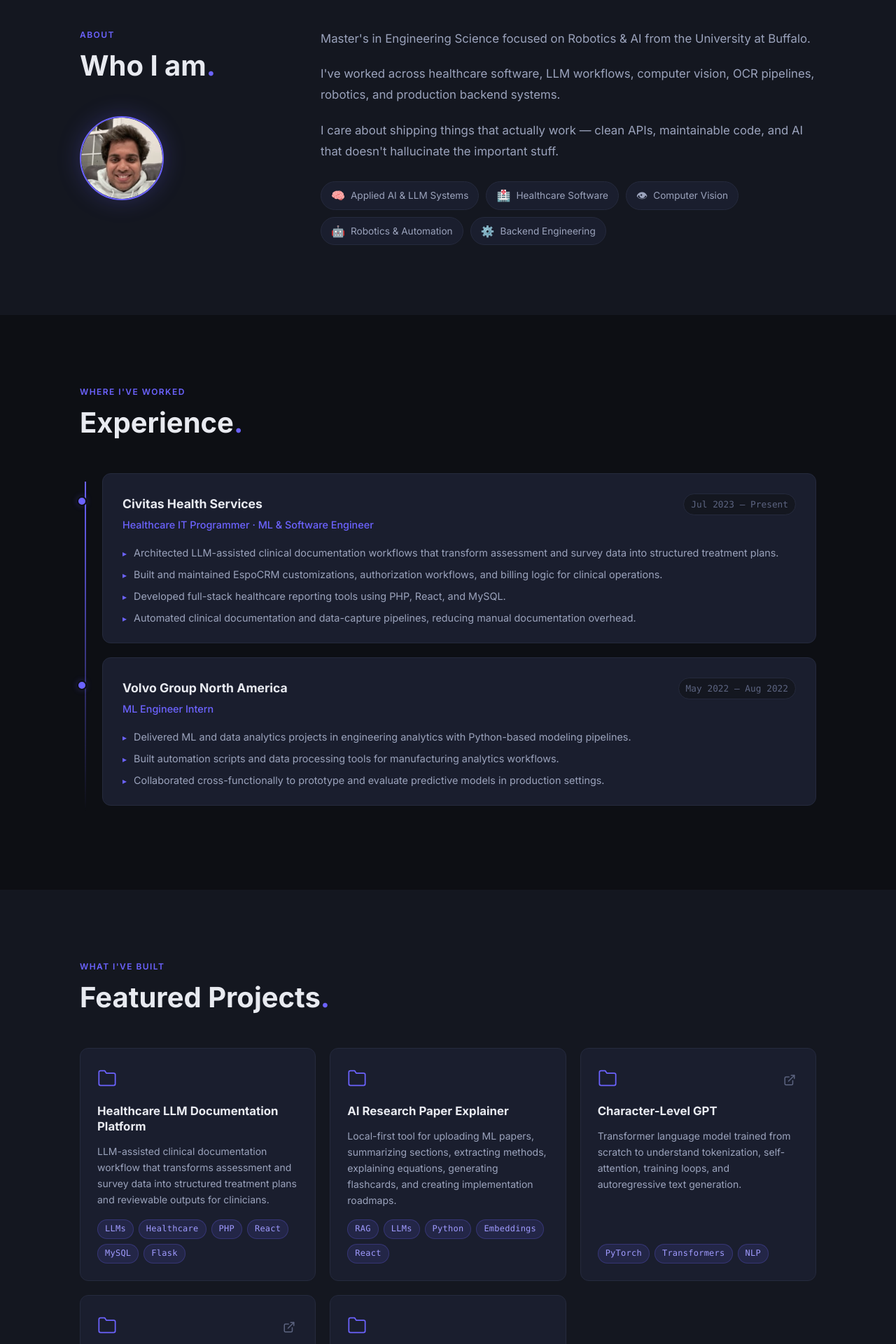
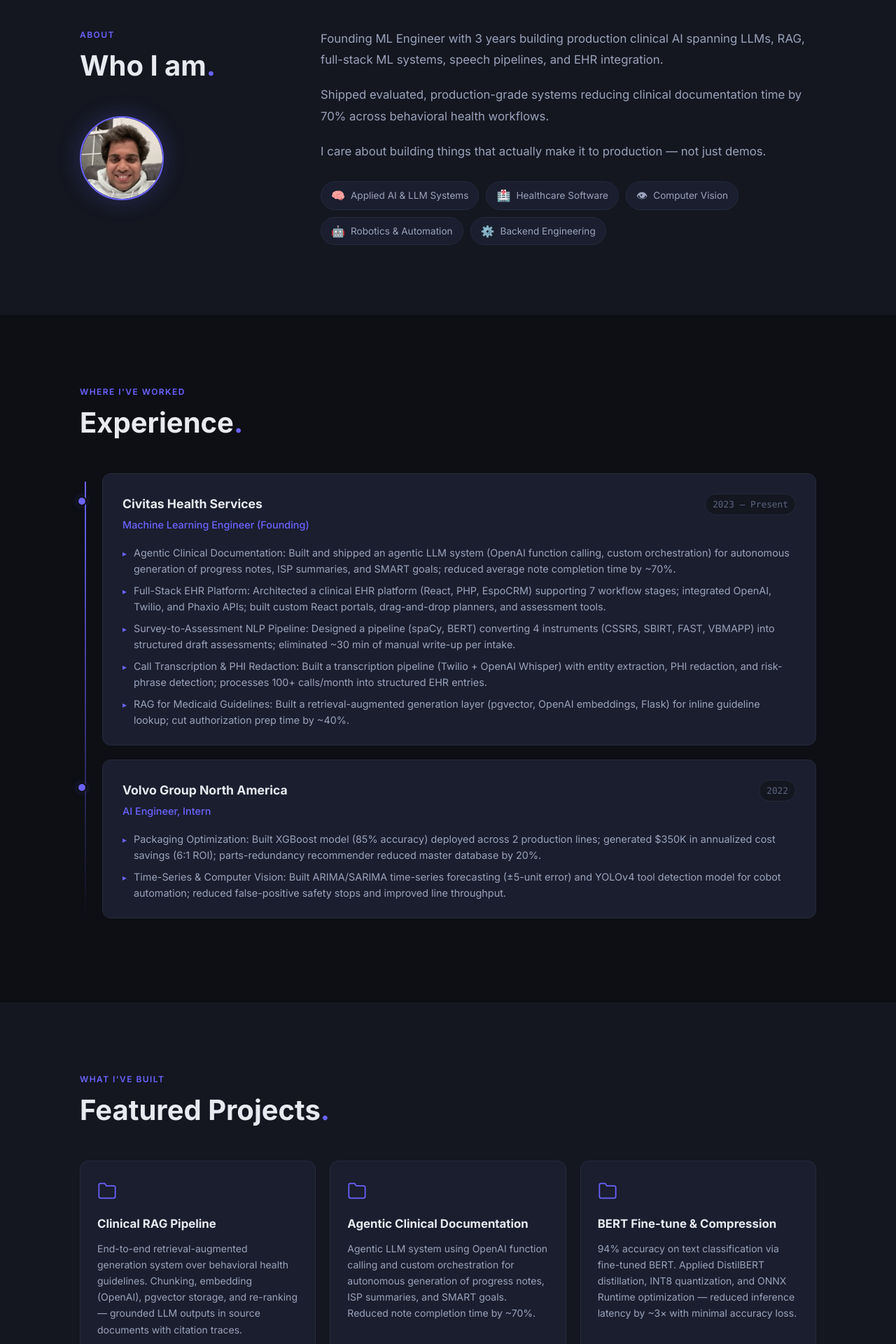
Before and after one commit to udbhavsaxena/udbhavsaxena.github.io, a React (Vite) app: page / in a window 1280 px wide. Shown: the part 860-2780 px from the top of the page at 70% size. Built offline with nearby package versions, Linux system fonts and the light colour scheme.

Commit message:
sync all content with 2026 resume

```diff
--- a/src/data/content.js
+++ b/src/data/content.js
@@ -3,9 +3,9 @@
 
 export const meta = {
   name: "Udbhav Saxena",
-  title: "Machine Learning Engineer · Applied AI · Software Engineer",
+  title: "Founding ML Engineer · LLMs · RAG · Full-Stack ML Systems",
   pitch:
-    "I build practical AI and software systems that turn messy real-world workflows into reliable, usable products.",
+    "3 years building production clinical AI — agentic LLM systems, RAG pipelines, speech workflows, and EHR platforms that ship and actually work.",
   email: "udbhav.saxena@gmail.com",
   github: "https://github.com/udbhavsaxena",
   linkedin: "https://www.linkedin.com/in/udbhav-saxena/",
@@ -13,103 +13,137 @@ export const meta = {
   photo: "/e.png",
 };
 
-export const about = `Master's in Engineering Science focused on Robotics & AI from the University at Buffalo.
-I've worked across healthcare software, LLM workflows, computer vision, OCR pipelines, robotics, and production backend systems.
-I care about shipping things that actually work — clean APIs, maintainable code, and AI that doesn't hallucinate the important stuff.`;
+export const about = `Founding ML Engineer with 3 years building production clinical AI spanning LLMs, RAG, full-stack ML systems, speech pipelines, and EHR integration.
+Shipped evaluated, production-grade systems reducing clinical documentation time by 70% across behavioral health workflows.
+I care about building things that actually make it to production — not just demos.`;
 
 export const experience = [
   {
     company: "Civitas Health Services",
-    role: "Healthcare IT Programmer · ML & Software Engineer",
-    period: "Jul 2023 – Present",
+    role: "Machine Learning Engineer (Founding)",
+    period: "2023 – Present",
     bullets: [
-      "Architected LLM-assisted clinical documentation workflows that transform assessment and survey data into structured treatment plans.",
-      "Built and maintained EspoCRM customizations, authorization workflows, and billing logic for clinical operations.",
-      "Developed full-stack healthcare reporting tools using PHP, React, and MySQL.",
-      "Automated clinical documentation and data-capture pipelines, reducing manual documentation overhead.",
+      "Agentic Clinical Documentation: Built and shipped an agentic LLM system (OpenAI function calling, custom orchestration) for autonomous generation of progress notes, ISP summaries, and SMART goals; reduced average note completion time by ~70%.",
+      "Full-Stack EHR Platform: Architected a clinical EHR platform (React, PHP, EspoCRM) supporting 7 workflow stages; integrated OpenAI, Twilio, and Phaxio APIs; built custom React portals, drag-and-drop planners, and assessment tools.",
+      "Survey-to-Assessment NLP Pipeline: Designed a pipeline (spaCy, BERT) converting 4 instruments (CSSRS, SBIRT, FAST, VBMAPP) into structured draft assessments; eliminated ~30 min of manual write-up per intake.",
+      "Call Transcription & PHI Redaction: Built a transcription pipeline (Twilio + OpenAI Whisper) with entity extraction, PHI redaction, and risk-phrase detection; processes 100+ calls/month into structured EHR entries.",
+      "RAG for Medicaid Guidelines: Built a retrieval-augmented generation layer (pgvector, OpenAI embeddings, Flask) for inline guideline lookup; cut authorization prep time by ~40%.",
     ],
   },
   {
     company: "Volvo Group North America",
-    role: "ML Engineer Intern",
-    period: "May 2022 – Aug 2022",
+    role: "AI Engineer, Intern",
+    period: "2022",
     bullets: [
-      "Delivered ML and data analytics projects in engineering analytics with Python-based modeling pipelines.",
-      "Built automation scripts and data processing tools for manufacturing analytics workflows.",
-      "Collaborated cross-functionally to prototype and evaluate predictive models in production settings.",
+      "Packaging Optimization: Built XGBoost model (85% accuracy) deployed across 2 production lines; generated $350K in annualized cost savings (6:1 ROI); parts-redundancy recommender reduced master database by 20%.",
+      "Time-Series & Computer Vision: Built ARIMA/SARIMA time-series forecasting (±5-unit error) and YOLOv4 tool detection model for cobot automation; reduced false-positive safety stops and improved line throughput.",
     ],
   },
 ];
 
 export const projects = [
   {
-    title: "Healthcare LLM Documentation Platform",
+    title: "Clinical RAG Pipeline",
     description:
-      "LLM-assisted clinical documentation workflow that transforms assessment and survey data into structured treatment plans and reviewable outputs for clinicians.",
-    tags: ["LLMs", "Healthcare", "PHP", "React", "MySQL", "Flask"],
-    // TODO: Add repo/demo URL if public
+      "End-to-end retrieval-augmented generation system over behavioral health guidelines. Chunking, embedding (OpenAI), pgvector storage, and re-ranking — grounded LLM outputs in source documents with citation traces.",
+    tags: ["RAG", "pgvector", "OpenAI", "Flask", "Python"],
     link: null,
   },
   {
-    title: "AI Research Paper Explainer",
+    title: "Agentic Clinical Documentation",
     description:
-      "Local-first tool for uploading ML papers, summarizing sections, extracting methods, explaining equations, generating flashcards, and creating implementation roadmaps.",
-    tags: ["RAG", "LLMs", "Python", "Embeddings", "React"],
-    // TODO: Add repo/demo URL
+      "Agentic LLM system using OpenAI function calling and custom orchestration for autonomous generation of progress notes, ISP summaries, and SMART goals. Reduced note completion time by ~70%.",
+    tags: ["LLMs", "Agentic AI", "OpenAI", "Healthcare", "Python"],
     link: null,
+  },
+  {
+    title: "BERT Fine-tune & Compression",
+    description:
+      "94% accuracy on text classification via fine-tuned BERT. Applied DistilBERT distillation, INT8 quantization, and ONNX Runtime optimization — reduced inference latency by ~3× with minimal accuracy loss.",
+    tags: ["BERT", "DistilBERT", "ONNX", "PyTorch", "NLP"],
+    link: null,
+  },
+  {
+    title: "CRNN for OCR",
+    description:
+      "95% test accuracy on sequence recognition with a CRNN architecture. Full preprocessing and augmentation pipeline with CTC loss decoding.",
+    tags: ["Computer Vision", "OCR", "PyTorch", "CTC"],
+    link: "https://github.com/udbhavsaxena/CRNN---Captca-Recognition-",
   },
   {
     title: "Character-Level GPT",
     description:
-      "Transformer language model trained from scratch to understand tokenization, self-attention, training loops, and autoregressive text generation.",
+      "Transformer language model trained from scratch — tokenization, self-attention, training loops, and autoregressive text generation.",
     tags: ["PyTorch", "Transformers", "NLP"],
     link: "https://github.com/udbhavsaxena/GPT-Decoder",
-  },
-  {
-    title: "OCR / Document Understanding System",
-    description:
-      "CRNN-style OCR pipeline for extracting text from visual documents and improving structured data capture accuracy on noisy inputs.",
-    tags: ["Computer Vision", "OCR", "PyTorch", "TensorFlow"],
-    link: "https://github.com/udbhavsaxena/CRNN---Captca-Recognition-",
-  },
-  {
-    title: "Robotics · UR10e Cobot Work",
-    description:
-      "Robotics and automation work involving perception, motion planning, and applied engineering workflows on a UR10e collaborative robot.",
-    tags: ["Robotics", "ROS", "Python", "C++"],
-    link: null,
   },
 ];
 
 export const skills = [
   {
-    category: "AI / ML",
+    category: "ML / NLP",
     items: [
-      "Python",
       "PyTorch",
       "TensorFlow",
-      "Scikit-learn",
-      "NLP",
-      "Computer Vision",
-      "LLMs",
-      "RAG",
+      "Hugging Face",
+      "spaCy",
+      "NLTK",
+      "ONNX Runtime",
+      "XGBoost",
+      "ARIMA/SARIMA",
+      "Gensim",
     ],
   },
   {
-    category: "Backend / Data",
-    items: ["PHP", "Flask", "MySQL", "REST APIs", "ETL", "JSON workflows"],
+    category: "LLM & Agents",
+    items: [
+      "Agentic Workflows",
+      "RAG",
+      "Fine-tuning",
+      "Prompt Engineering",
+      "LLM Chaining",
+      "OpenAI API",
+      "Anthropic API",
+      "Structured Outputs",
+    ],
   },
   {
-    category: "Frontend",
-    items: ["React", "JavaScript", "HTML", "CSS"],
+    category: "Speech / ASR",
+    items: [
+      "OpenAI Whisper",
+      "Twilio",
+      "PHI Redaction",
+      "Call Transcription",
+    ],
   },
   {
-    category: "DevOps / Tools",
-    items: ["Docker", "Git", "Linux", "GitHub", "Apache"],
+    category: "Infrastructure",
+    items: [
+      "Docker",
+      "Kubernetes",
+      "Flask",
+      "pgvector",
+      "PySpark",
+      "Pandas",
+      "NumPy",
+      "Git",
+      "Linux",
+    ],
   },
   {
-    category: "Other",
-    items: ["Robotics", "ROS", "C/C++", "MATLAB"],
+    category: "Full-Stack ML",
+    items: [
+      "React",
+      "PHP",
+      "EspoCRM",
+      "REST APIs",
+      "Stripe",
+      "Phaxio",
+    ],
+  },
+  {
+    category: "Languages",
+    items: ["Python", "C/C++", "R", "MATLAB"],
   },
 ];
 
```
